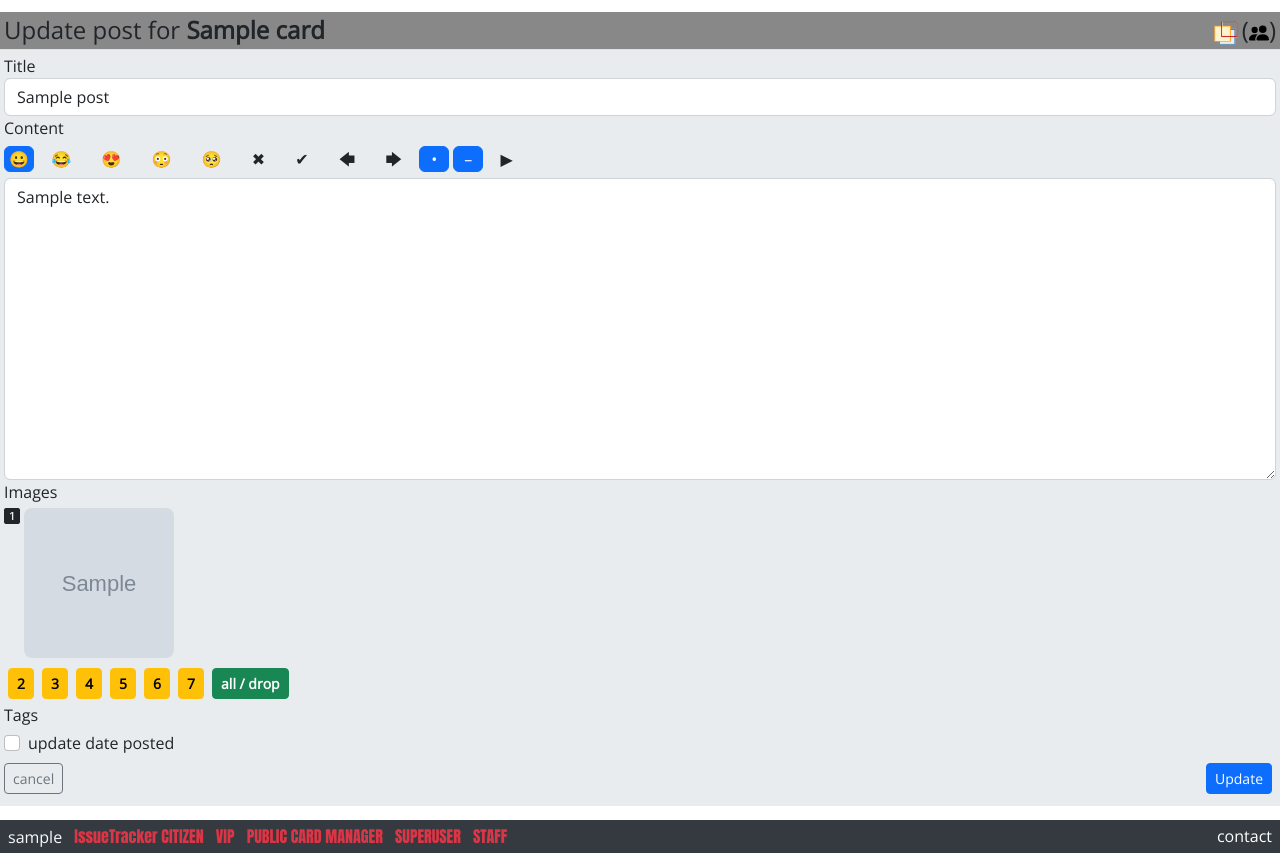
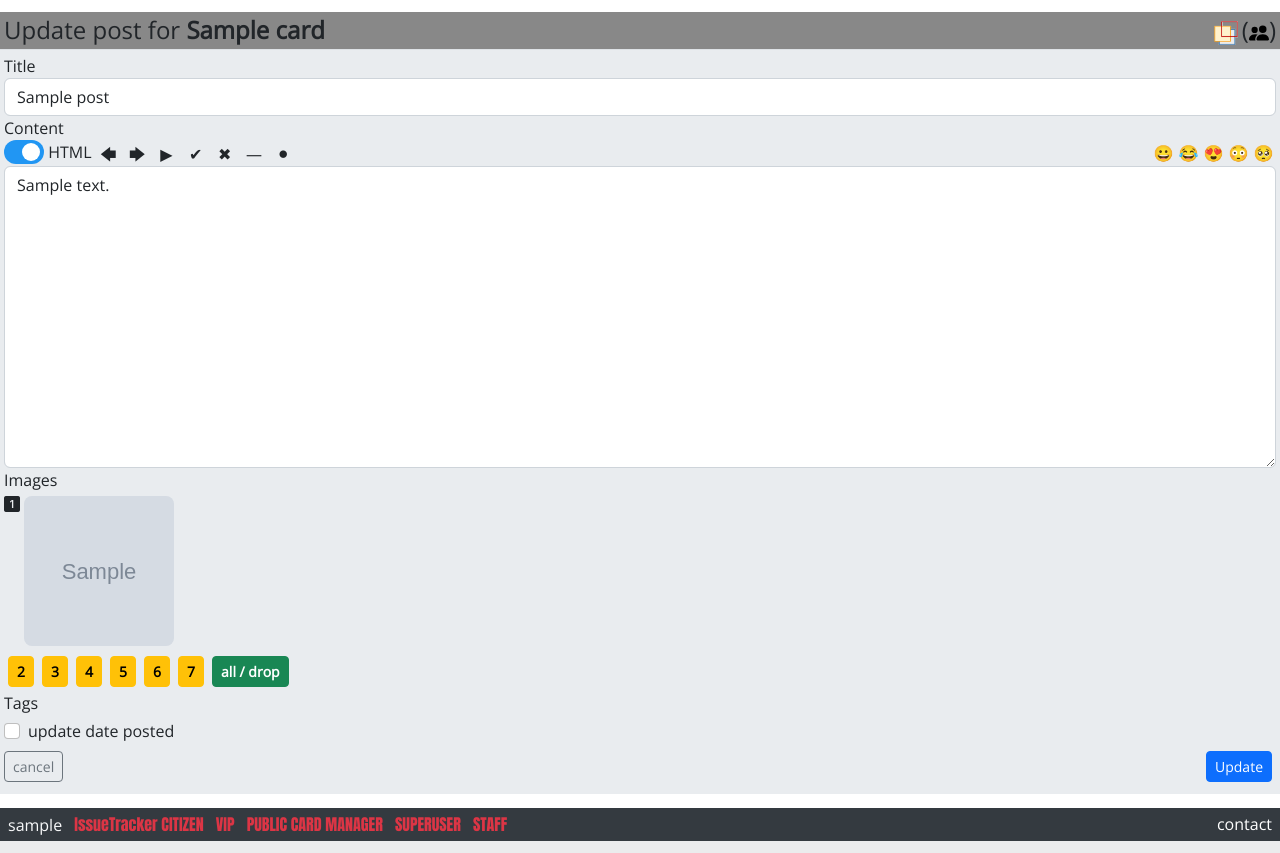
Before and after one commit to iburn78/issuetracker, a Django app: page /post_update/1/ in a window 1280 px wide. Shown: the part 54-907 px from the top of the page. Run offline with Django 3.2, Linux system fonts and the light colour scheme; a user stored in the database is signed in; tables that the repository leaves empty hold one stand-in row (values such as "Sample post"); grey boxes marked "Sample" are stand-in pictures; data that the repository does not hold is empty; parts of the project's set-up code (start-up, migrations or seed data) failed here and were passed over; some libraries are stand-ins or nearby versions.

Commit message:
html_text-format completed (may need debugging)

```diff
--- a/board/forms.py
+++ b/board/forms.py
@@ -45,7 +45,7 @@ class PostForm(forms.ModelForm):
 
     class Meta:
         model = Post
-        fields = ['title', 'content', 'tags', 'mimages', 'mimage_keys', 'image1_input', 'image2_input', 'image3_input', 'image4_input', 'image5_input', 'image6_input', 'image7_input']
+        fields = ['title', 'content', 'tags', 'mimages', 'mimage_keys', 'is_html', 'image1_input', 'image2_input', 'image3_input', 'image4_input', 'image5_input', 'image6_input', 'image7_input']
         widgets = {
             'title': forms.TextInput(attrs={'spellcheck': 'true'}),
             'content': forms.Textarea(attrs={'spellcheck': 'true', 'rows':'12', 'placeholder':''}),
--- a/board/models.py
+++ b/board/models.py
@@ -123,6 +123,7 @@ class Post(models.Model):
     image7s = models.ImageField(upload_to=path_to_imgs_th, blank=True)
 
     title = models.CharField(blank=True, max_length=70)
+    is_html = models.BooleanField(default=False)
     tags = TaggableManager(blank=True)
 
     def save(self, *args, **kwargs):
--- a/board/templates/board/card_content.html
+++ b/board/templates/board/card_content.html
@@ -149,7 +149,7 @@
             {% if post.title != '' %}
             <p class="article-content text-dark text-break fw-bold bg-gray-100 fs-6 m-0 mb-1 p-0">{{ post.title }}</p>
             {% endif %}
-            <p class="article-content text-dark mb-1 text-break">{{ post.get_preview_text|truncatechars:150 }}</p>
+            <p class="article-content text-dark mb-1 text-break">{{ post.get_preview_text|truncatechars:150|striptags }}</p>
           </a>
           <div class="col float-end m-0 p-1">
             {% for tag in post.tags.all %}
--- a/board/templates/board/post_create.html
+++ b/board/templates/board/post_create.html
@@ -1,5 +1,79 @@
 {% extends "board/base.html" %}
 
+{% block style %}
+<style>
+  .emoticon_box {
+    margin-top: 2px;
+    margin-bottom: 2px;
+    margin-left: 4px;
+    margin-right: 4px;
+    width: 25px;
+    height: 25px;
+  }
+  /* The switch - the box around the slider */
+  .switch {
+    position: relative;
+    display: inline-block;
+    width: 40px;
+    height: 24px;
+  }
+
+  /* Hide default HTML checkbox */
+  .switch input {
+    opacity: 0;
+    width: 0;
+    height: 0;
+  }
+
+  /* The slider */
+  .slider {
+    position: absolute;
+    cursor: pointer;
+    top: 0;
+    left: 0;
+    right: 0;
+    bottom: 0;
+    background-color: #ccc;
+    -webkit-transition: .4s;
+    transition: .4s;
+  }
+
+  .slider:before {
+    position: absolute;
+    content: "";
+    height: 18px;
+    width: 18px;
+    left: 4px;
+    bottom: 3px;
+    background-color: white;
+    -webkit-transition: .4s;
+    transition: .4s;
+  }
+
+  input:checked + .slider {
+    background-color: #2196F3;
+  }
+
+  input:focus + .slider {
+    box-shadow: 0 0 1px #2196F3;
+  }
+
+  input:checked + .slider:before {
+    -webkit-transform: translateX(18px);
+    -ms-transform: translateX(18px);
+    transform: translateX(14px);
+  }
+
+  /* Rounded sliders */
+  .slider.round {
+    border-radius: 34px;
+  }
+
+  .slider.round:before {
+    border-radius: 50%;
+  }
+</style>
+{% endblock style %}
 {% block content %}
 {% load crispy_forms_tags %}
 {% load static %}
@@ -23,18 +97,23 @@
       <p class="m-0 p-0">Title</p>
       {{ form.title }}
       <p class="m-0 p-0">Content</p>
-      <div class="btn btn-primary m-0 p-0" style="width:30px" onclick="insert_(this)">😀</div>
-      <div class="btn" onclick="insert_(this)">😂</div>
-      <div class="btn" onclick="insert_(this)">😍</div>
-      <div class="btn" onclick="insert_(this)">😳</div>
-      <div class="btn" onclick="insert_(this)">🥺</div>
-      <div class="btn" onclick="insert_(this)">✖</div>
-      <div class="btn" onclick="insert_(this)">✔</div>
-      <div class="btn" onclick="insert_(this)">🡄</div>
-      <div class="btn" onclick="insert_(this)">🡆</div>
-      <div class="btn btn-primary m-0 p-0" style="width:30px" onclick="insert_(this)">•</div>
-      <div class="btn btn-primary m-0 p-0" style="width:30px" onclick="insert_(this)">–</div>
-      <div class="btn" onclick="insert_(this)">▶</div>
+      <!-- Rounded switch -->
+      <label class="switch">
+        <input id="id_html_or_text" type="checkbox" value="html" name="html_or_text" onchange="html_or_text_()" {{ html_or_text }}>
+        <span class="slider round"></span>
+      </label> <span id="html_or_text">text</span>
+      <div class="btn emoticon_box m-0 p-0 float-end" onclick="insert_(this)">🥺</div>
+      <div class="btn emoticon_box m-0 p-0 float-end" onclick="insert_(this)">😳</div>
+      <div class="btn emoticon_box m-0 p-0 float-end" onclick="insert_(this)">😍</div>
+      <div class="btn emoticon_box m-0 p-0 float-end" onclick="insert_(this)">😂</div>
+      <div class="btn emoticon_box m-0 p-0 float-end" onclick="insert_(this)">😀</div>
+      <div class="btn emoticon_box m-0 p-0" onclick="insert_(this)">🡄</div>
+      <div class="btn emoticon_box m-0 p-0" onclick="insert_(this)">🡆</div>
+      <div class="btn emoticon_box m-0 p-0" onclick="insert_(this)">▶</div>
+      <div class="btn emoticon_box m-0 p-0" onclick="insert_(this)">✔</div>
+      <div class="btn emoticon_box m-0 p-0" onclick="insert_(this)">✖</div>
+      <div class="btn emoticon_box m-0 p-0" onclick="insert_(this)">—</div>
+      <div class="btn emoticon_box m-0 p-0" onclick="insert_(this)">⚫︎</div>
       {{ form.content }}
       <p class="m-0 p-0">Images</p>
       <div id="image_preview_section" class="row m-0 p-0 row-cols-auto text-muted">
@@ -102,6 +181,18 @@
 {% endblock content %}
 {% block script %}
 <script>
+
+  function html_or_text_() {
+    const hot = document.getElementById('id_html_or_text');
+    const hot_label = document.getElementById('html_or_text');
+    if (hot.checked) {
+      hot_label.innerText = 'HTML';
+    } else {
+      hot_label.innerText = 'text';
+    }
+  }
+  html_or_text_();
+
   function insert_(input) {
     let ta = document.getElementById('id_content');
     let ss = ta.selectionStart;
--- a/board/templates/board/post_list.html
+++ b/board/templates/board/post_list.html
@@ -67,7 +67,7 @@
             {% if post.title != '' %}
             <p class="article-content text-dark text-break fw-bold fs-6 bg-gray-100 m-0 mb-1 p-0">{{ post.title }}</p>
             {% endif %}
-            <p class="article-content text-dark mb-1 text-break">{{ post.get_preview_text|truncatechars:150 }}</p>
+            <p class="article-content text-dark mb-1 text-break">{{ post.get_preview_text|truncatechars:150|striptags }}</p>
           </a>
           <div class="col float-end m-0 p-1">
             {% for tag in post.tags.all %}
--- a/board/templates/board/search_post.html
+++ b/board/templates/board/search_post.html
@@ -71,7 +71,7 @@
             {% if post.title != '' %}
             <p class="article-content text-dark text-break fw-bold fs-6 bg-gray-100 m-0 mb-1 p-0">{{ post.title }}</p>
             {% endif %}
-            <p class="article-content text-dark mb-1 text-break">{{ post.get_preview_text|truncatechars:150 }}</p>
+            <p class="article-content text-dark mb-1 text-break">{{ post.get_preview_text|truncatechars:150|striptags }}</p>
           </a>
           <div class="col float-end m-0 p-1">
             {% for tag in post.tags.all %}
--- a/board/views/post_view.py
+++ b/board/views/post_view.py
@@ -19,6 +19,7 @@ from django.views.static import serve
 import os
 from django.utils import timezone
 from PIL import Image
+from django.utils.html import strip_tags
 
 
 def getpage_number(cid, pid):
@@ -45,7 +46,7 @@ def postimageview(request, *args, **kwargs):
     context['post'] = post
     context['image_url'] = target
     context['meta_og_title'] = post.title.strip()
-    context['meta_og_desc'] = post.get_preview_text().strip()
+    context['meta_og_desc'] = strip_tags(post.get_preview_text()).strip()
     context['meta_og_image'] = request.build_absolute_uri(target)
     if post.card.is_public or request.user == post.author:
         return render(request, template_name, context)
@@ -111,6 +112,11 @@ class PostCreateView(CreateView):
             form.instance.image5, form.instance.image6, form.instance.image7] = images
 
         form.instance.author = self.request.user
+        print(self.request.POST.get('html_or_text'))
+        if self.request.POST.get('html_or_text')=='html':
+            form.instance.is_html = True;
+        else:
+            form.instance.is_html = False;
         form.instance.card = get_object_or_404(Card, id=self.kwargs.get('card_id'))
         new_post = form.save(commit=False)
         new_post.save()
@@ -124,6 +130,7 @@ class PostCreateView(CreateView):
             Card, id=self.kwargs.get('card_id'))
         context['num_images'] = 0
         context['image_range'] = list(range(1, 8))
+        context['html_or_text'] = ""
         return context
 
     def get_initial(self):
@@ -179,6 +186,10 @@ class PostUpdateView(LoginRequiredMixin, UserPassesTestMixin, UpdateView):
             form.instance.image5, form.instance.image6, form.instance.image7] = images
 
         form.instance.author = self.get_object().author
+        if self.request.POST.get('html_or_text')=='html':
+            form.instance.is_html = True;
+        else:
+            form.instance.is_html = False;
         rev_post = form.save(commit=False)
         rev_post.save()
         form.save_m2m()
@@ -198,13 +209,18 @@ class PostUpdateView(LoginRequiredMixin, UserPassesTestMixin, UpdateView):
 
     def get_context_data(self, **kwargs):
         context = super().get_context_data(**kwargs)
-        context['card'] = self.get_object().card
+        post = self.get_object()
+        context['card'] = post.card
         context['update'] = True
-        num_images = self.get_object().num_images
+        num_images = post.num_images
         context['num_images'] = num_images
-        simages = [self.get_object().image1s, self.get_object().image2s, self.get_object().image3s,
-            self.get_object().image4s, self.get_object().image5s, self.get_object().image6s, self.get_object().image7s]
+        simages = [post.image1s, post.image2s, post.image3s,
+            post.image4s, post.image5s, post.image6s, post.image7s]
         context['image_range'] = simages[0:num_images] + list(range(num_images+1, 8))
+        if post.is_html:
+            context['html_or_text'] = 'checked'
+        else:
+            context['html_or_text'] = ''
         return context
 
     def get_initial(self):
@@ -244,7 +260,7 @@ class PostDetailView(DetailView):
         context['post'] = post
         context['form'] = self.form_class()
         context['meta_og_title'] = post.title.strip()
-        context['meta_og_desc'] = post.get_preview_text().strip()
+        context['meta_og_desc'] = strip_tags(post.get_preview_text()).strip()
         if post.image1s != '':
             context['meta_og_image'] = self.request.build_absolute_uri(post.image1s.url)
         return context
@@ -276,7 +292,7 @@ class PostImageView(DetailView):
         images = [post.image1s, post.image2s, post.image3s, post.image4s, post.image5s, post.image6s, post.image7s]
         context['images'] = images[0:post.num_images]
         context['meta_og_title'] = post.title.strip()
-        context['meta_og_desc'] = post.get_preview_text().strip()
+        context['meta_og_desc'] = strip_tags(post.get_preview_text()).strip()
         if post.image1s != '':
             context['meta_og_image'] = self.request.build_absolute_uri(post.image1s.url)
         pn = getpage_number(post.card.id, post.id)
```
Also changed, not shown: board/templates/board/post_content.html (+4 -4 lines).
